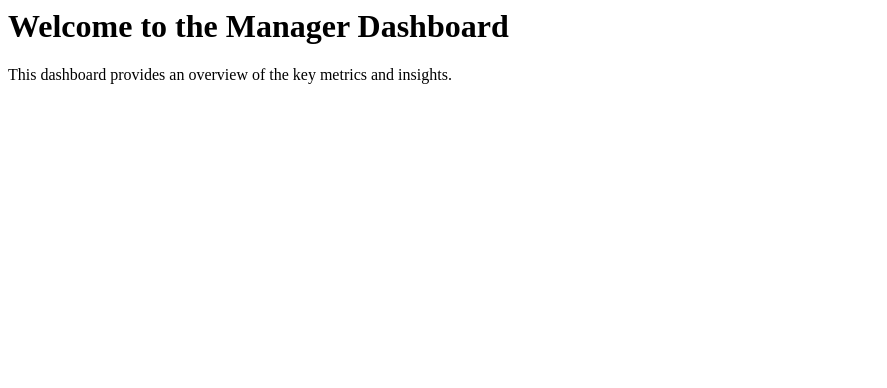
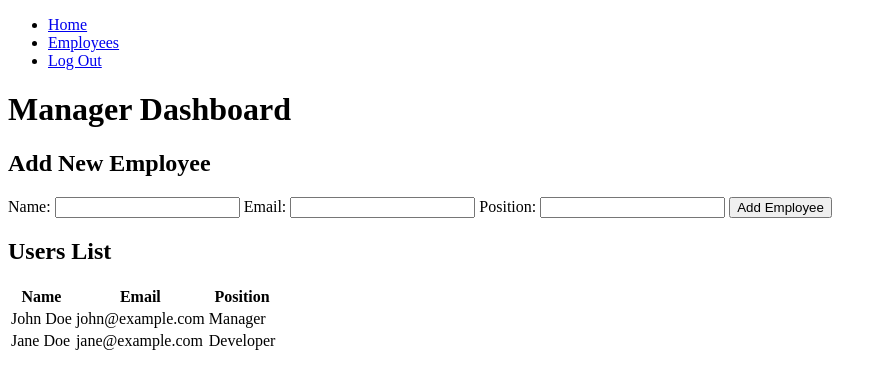
Before and after one commit to mosa2023egypt-hash/afriglobal, a website: page public/manager-dashboard.html in a window 1280 px wide. Shown: the whole page, without its empty margins (0-887 px from the left). Drawn offline with Linux system fonts and the light colour scheme.

Commit message:
Updated the manager dashboard HTML file with complete functionality.

```diff
--- a/public/manager-dashboard.html
+++ b/public/manager-dashboard.html
@@ -1,10 +1,57 @@
-<html>
+<!DOCTYPE html>
+<html lang="en">
 <head>
+    <meta charset="UTF-8">
+    <meta name="viewport" content="width=device-width, initial-scale=1.0">
     <title>Manager Dashboard</title>
+    <link rel="stylesheet" href="styles.css">
 </head>
 <body>
-    <h1>Welcome to the Manager Dashboard</h1>
-    <p>This dashboard provides an overview of the key metrics and insights.</p>
-    <!-- Additional content can be added here -->
+    <nav>
+        <ul>
+            <li><a href="index.html">Home</a></li>
+            <li><a href="#">Employees</a></li>
+            <li><a href="logout.html">Log Out</a></li>
+        </ul>
+    </nav>
+    <h1>Manager Dashboard</h1>
+    <h2>Add New Employee</h2>
+    <form id="add-employee-form">
+        <label for="name">Name:</label>
+        <input type="text" id="name" name="name" required>
+
+        <label for="email">Email:</label>
+        <input type="email" id="email" name="email" required>
+
+        <label for="position">Position:</label>
+        <input type="text" id="position" name="position" required>
+
+        <button type="submit">Add Employee</button>
+    </form>
+
+    <h2>Users List</h2>
+    <table>
+        <thead>
+            <tr>
+                <th>Name</th>
+                <th>Email</th>
+                <th>Position</th>
+            </tr>
+        </thead>
+        <tbody>
+            <tr>
+                <td>John Doe</td>
+                <td>john@example.com</td>
+                <td>Manager</td>
+            </tr>
+            <tr>
+                <td>Jane Doe</td>
+                <td>jane@example.com</td>
+                <td>Developer</td>
+            </tr>
+        </tbody>
+    </table>
+
+    <script src="app.js"></script>
 </body>
 </html>
```
